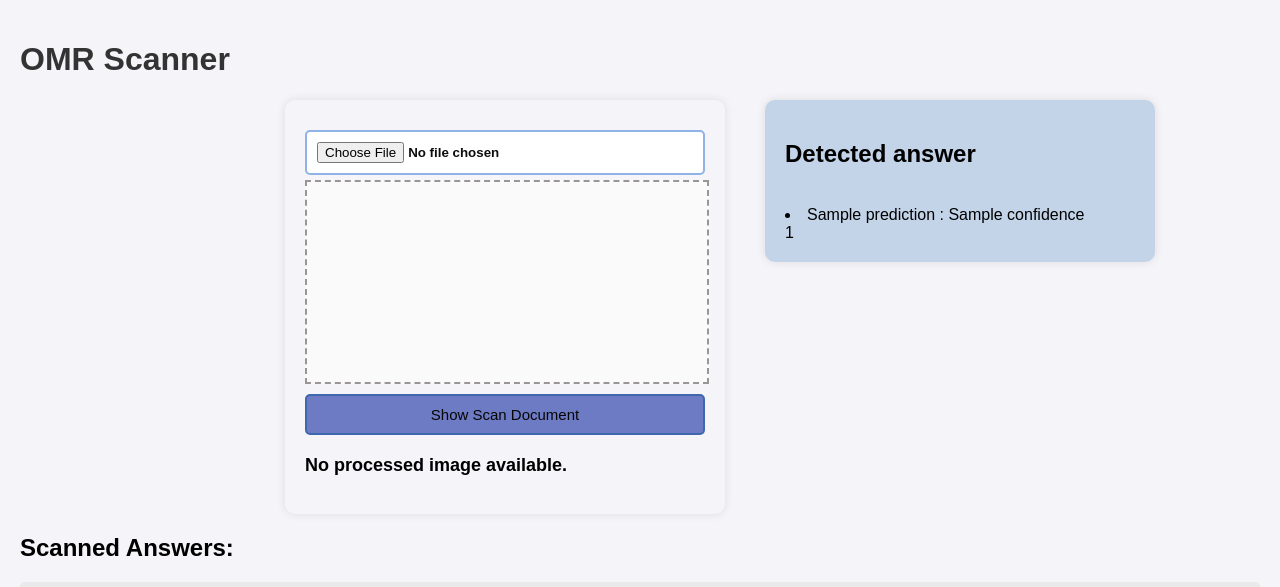
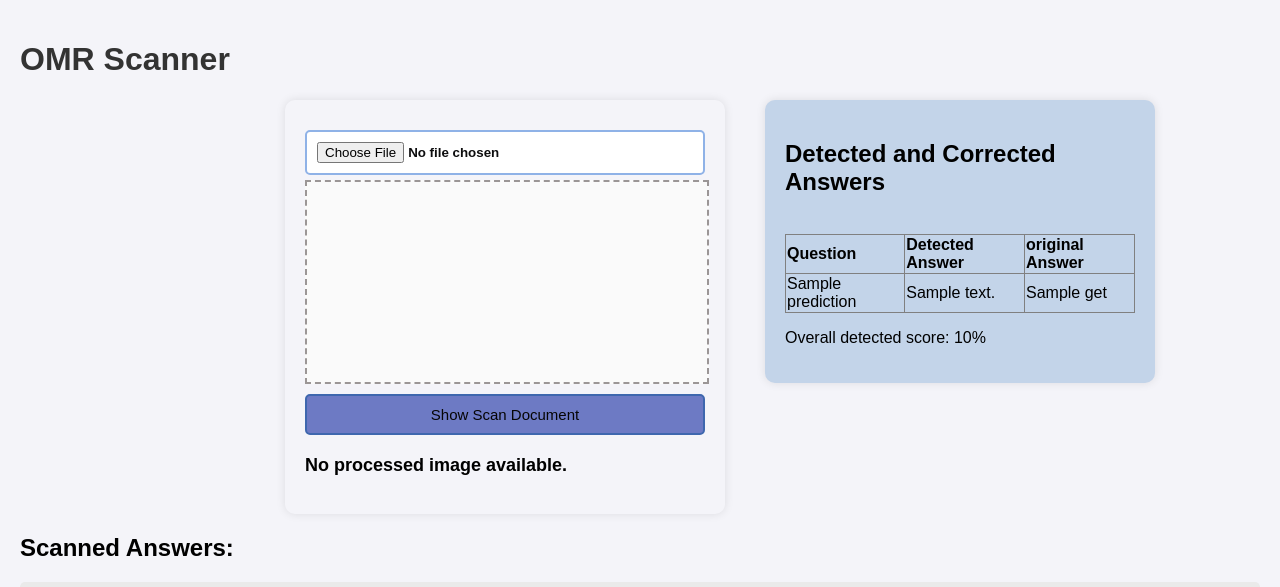
Before and after one commit to sabira11/omr_sheet_test_grader_by_flask_and_opencv, a Flask app: template templates/omr_upload.html in a window 1280 px wide. Shown: the top 587 px of the page. Run offline with Flask 3, Linux system fonts and the light colour scheme; the template is opened without the code that fills it: most values are stand-ins (such as "Sample title", 1, 10 or a date in 2020); parts of the project's set-up code (start-up, migrations or seed data) failed here and were passed over.

Commit message:
updated html file

```diff
--- a/app.py
+++ b/app.py
@@ -52,7 +52,7 @@ def omr_perspective_show():
 
 
 
-    return render_template('omr_upload.html',processed_image=processed_filename,prediction=prediction,index=ans)
+    return render_template('omr_upload.html',processed_image=processed_filename,prediction=prediction,index=ans,score=score)
 @app.route('/static/saved_image/<filename>')
 def serve_image(filename):
     return send_from_directory(app.config['IMAGE_FOLDER'], filename)
--- a/omr_test_grading.py
+++ b/omr_test_grading.py
@@ -136,7 +136,8 @@ def grader(image_path):
    gray = cv2.cvtColor(ques_25, cv2.COLOR_BGR2GRAY)
    blurred = cv2.GaussianBlur(gray, (5,5), 0)
    sharpened = cv2.filter2D(blurred, -1, sharpen_kernel)
-   _, thresh_q_25 = cv2.threshold(sharpened, 140, 255, cv2.THRESH_BINARY_INV)
+   _, thresh_q_25 = cv2.threshold(sharpened, 120, 255, cv2.THRESH_BINARY_INV)
+
    height, width = thresh_q_25.shape[:2]
 
    boxes=splitboxes(thresh_q_25)
--- a/templates/omr_upload.html
+++ b/templates/omr_upload.html
@@ -18,19 +18,34 @@
             <button id="showPerspectiveTransform">Show Scan Document</button>
             <div id="predictionResult">
             {% if processed_image %}
-                <img src="{{ url_for('static', filename='saved_image/' + processed_image) }}" alt="Processed OMR Sheet" style="width: 200px; height: 200px; display: block; margin-left: auto; margin-right: auto;">
+                <img src="{{ url_for('static', filename='saved_image/' + processed_image) }}" alt="Processed OMR Sheet" style="width: 320px; height: 400px; display: block; margin-left: auto; margin-right: auto;">
             {% else %}
                 <p>No processed image available.</p>
             {% endif %}
             </div>
             </form>
             <div id="confidenceContainer" class="confidence-section">
-                <h2>Detected answer</h2>
-                <br>
-                {% for label, confidence in prediction %}
-                <li>{{ label }} :   {{ confidence }}</li>
-                {% endfor %}
-                {{index}}
+                <h2>Detected and Corrected Answers</h2>
+    <br>
+    <table border="1" style="width: 100%; text-align: left; border-collapse: collapse;">
+        <thead>
+            <tr>
+                <th>Question</th>
+                <th>Detected Answer</th>
+                <th>original Answer</th>
+            </tr>
+        </thead>
+        <tbody>
+            {% for question, detected_answer in prediction %}
+            <tr>
+                <td>{{ question }}</td>
+                <td>{{ detected_answer }}</td>
+                <td>{{ index.get(question, 'Not available') }}</td>
+            </tr>
+            {% endfor %}
+        </tbody>
+    </table>
+     <p>Overall detected score: {{score | round(2)}}%</p>
             </div>
 
             </div>
```
Also changed, not shown: static/saved_image/scanned_document3.jpg.
